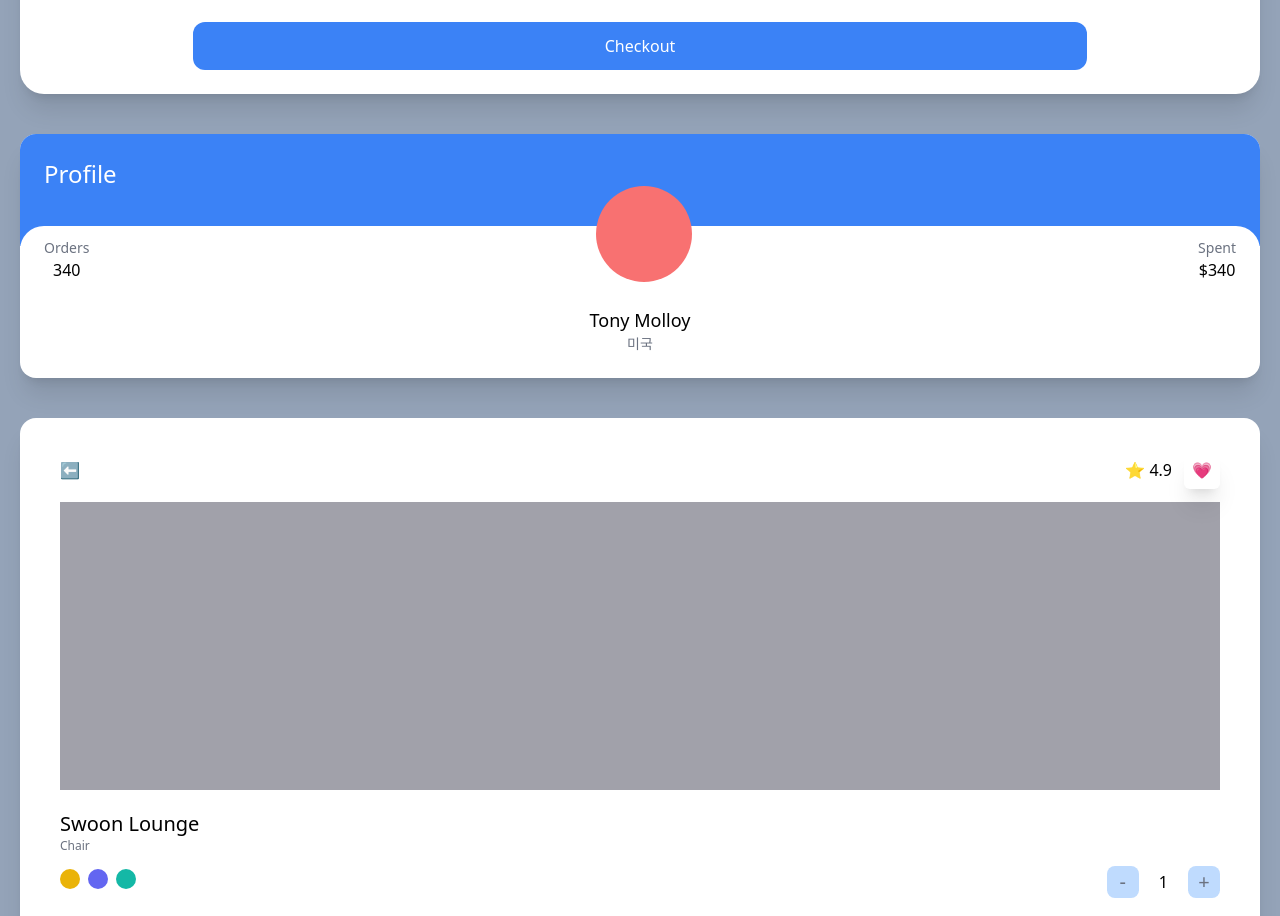
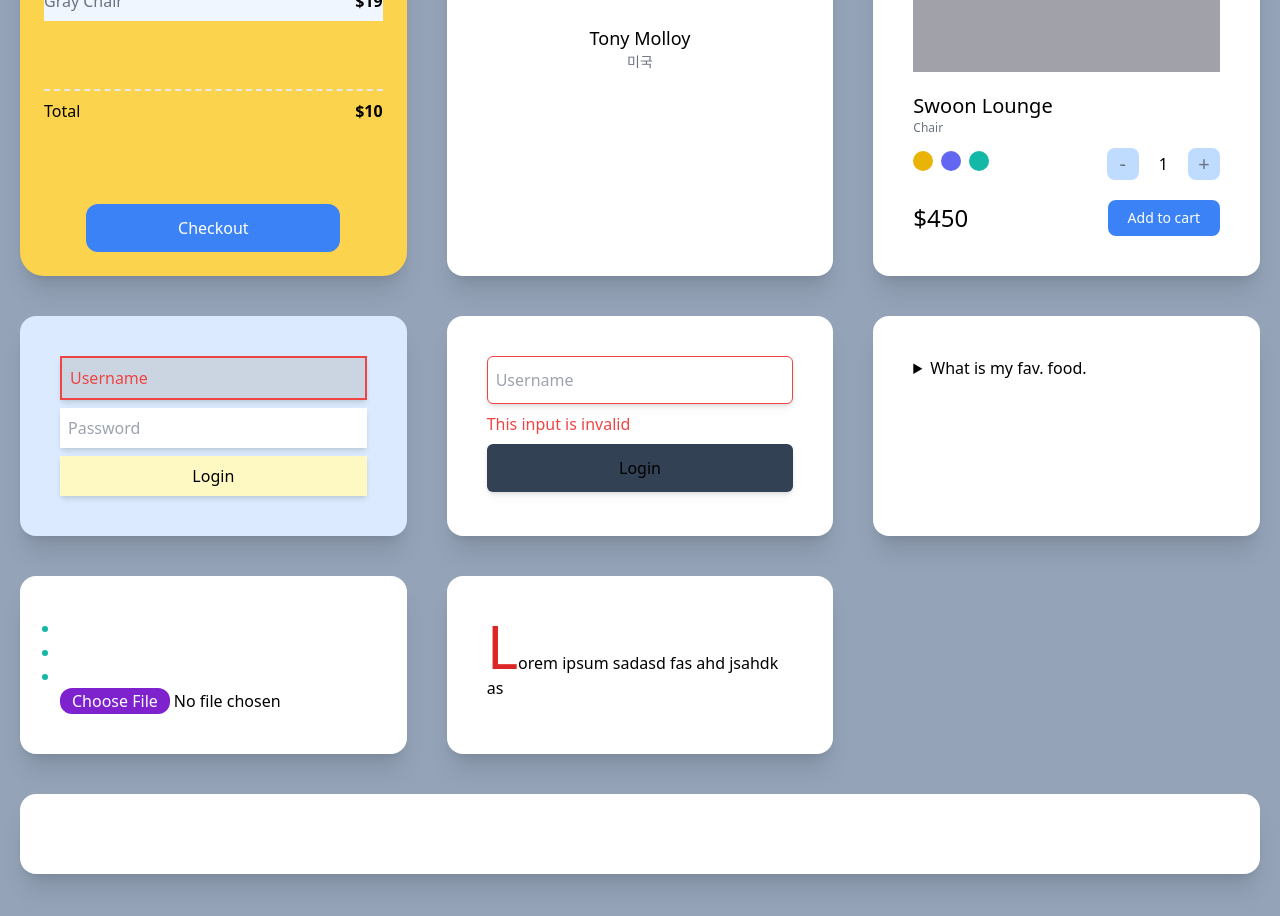
Before and after one commit to seeoya/next_market, a Next.js app: page / in a window 1280 px wide. Shown: the part 380-1296 px from the top of the page. Built offline with nearby package versions, Linux system fonts and the light colour scheme.

Commit message:
tailwind css - modifier, 반응형

```diff
--- a/pages/index.tsx
+++ b/pages/index.tsx
@@ -5,8 +5,8 @@ import styles from "../styles/Home.module.css";
 export default function Home() {
     return (
         // <div className="bg-slate-400 py-10 px-5 flex flex-col space-y-5">
-        <div className="bg-slate-400 py-20 px-5 grid gap-10 min-h-screen">
-            <div className="bg-white p-6 rounded-3xl shadow-xl">
+        <div className="bg-slate-400 xl:place-content-center py-20 px-5 grid gap-10 lg:grid-cols-2 xl:grid-cols-3 min-h-screen">
+            <div className="flex flex-col justify-between bg-white sm:bg-red-300 md:bg-teal-300 lg:bg-indigo-300 xl:bg-amber-300 2xl:bg-emerald-400 p-6 rounded-3xl shadow-xl">
                 <span className="font-semibold text-3xl">Select Item</span>
 
                 <ul>
@@ -31,8 +31,8 @@ export default function Home() {
                 </button>
             </div>
 
-            <div className="bg-white overflow-hidden rounded-2xl shadow-xl group">
-                <div className="p-6 pb-14 bg-blue-500">
+            <div className="flex flex-col bg-white overflow-hidden rounded-2xl shadow-xl group">
+                <div className="p-6 pb-14 bg-blue-500 landscape:bg-teal-500 portrait:bg-red-400 lg:pb-32 xl:pb-52">
                     <span className="text-white text-2xl">Profile</span>
                 </div>
 
@@ -94,8 +94,6 @@ export default function Home() {
                 </div>
             </div>
 
-            <div className="bg-white p-10 rounded-2xl shadow-xl"></div>
-
             <div className="p-10 rounded-2xl shadow-xl bg-blue-100 focus-within:bg-blue-200">
                 <form action="" className="flex flex-col space-y-2 ">
                     <input type="text" required placeholder="Username" className="p-2 shadow-md required:border-2 border-yellow-500 invalid:border-red-500 valid:border-teal-500 placeholder-shown:bg-slate-300 placeholder:text-red-500 disabled:opacity-0" />
@@ -112,6 +110,28 @@ export default function Home() {
                     <input type="submit" value="Login" className="p-2 h-12 bg-slate-700 rounded-md shadow-md cursor-pointer" />
                 </form>
             </div>
+
+            <div className="bg-white p-10 rounded-2xl shadow-xl">
+                <details className="open:text-white open:bg-indigo-400">
+                    <summary className="select-none cursor-pointer">What is my fav. food.</summary>
+                    <span className="selection:bg-pink-100">asdasdasd</span>
+                </details>
+            </div>
+
+            <div className="bg-white p-10 rounded-2xl shadow-xl">
+                <ul className="list-disc marker:text-teal-500">
+                    <li></li>
+                    <li></li>
+                    <li></li>
+                </ul>
+                <input type="file" className="transition file:border-0 file:rounded-xl file:px-3 file:text-white file:bg-purple-700 cursor-pointer file:cursor-pointer hover:file:bg-red-400" />
+            </div>
+
+            <div className="bg-white p-10 rounded-2xl shadow-xl">
+                <p className="first-letter:text-red-600 first-letter:text-6xl first-line:hover:text-red-700">Lorem ipsum sadasd fas ahd jsahdk as</p>
+            </div>
+
+            <div className="bg-white p-10 rounded-2xl shadow-xl xl:col-span-3"></div>
         </div>
     );
 }
```
